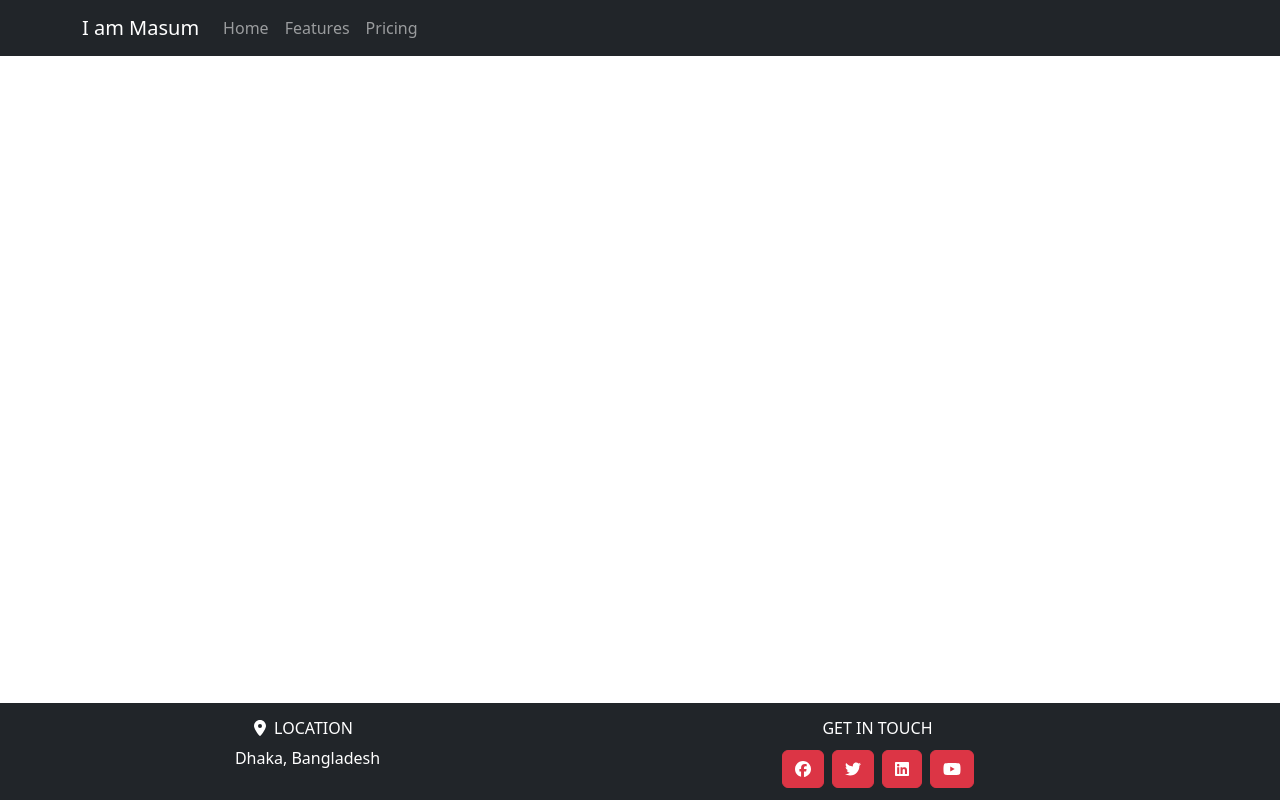
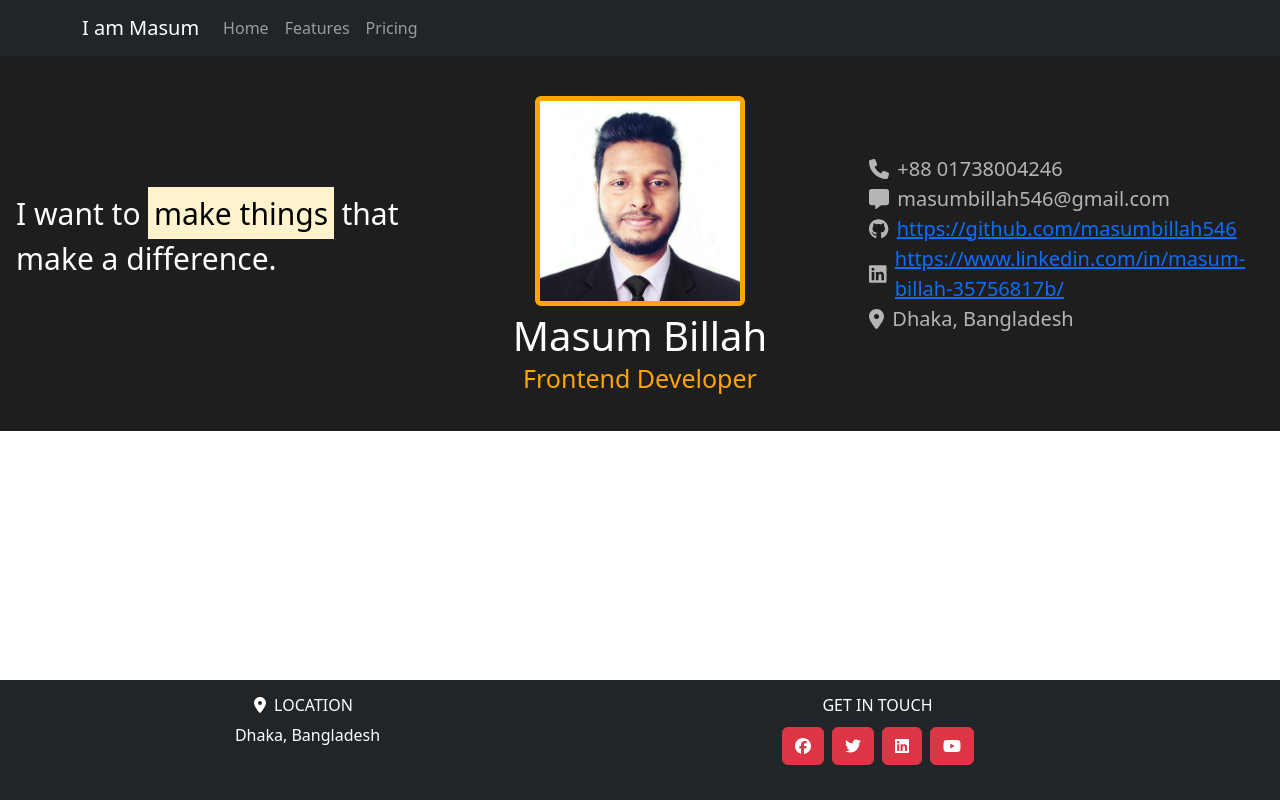
Before and after one commit to masumbillah546/My-React-Portfolio-, a React (Create React App) app: page / in a window 1280 px wide. Built offline with nearby package versions, Linux system fonts and the light colour scheme.

Commit message:
add banner

```diff
--- a/src/App.css
+++ b/src/App.css
@@ -1,4 +1,8 @@
 .App {
+  background-color: #FFFFFF;
+}
+
+/* .App {
   text-align: center;
 }
 
@@ -35,4 +39,4 @@
   to {
     transform: rotate(360deg);
   }
-}
+} */
--- a/src/App.js
+++ b/src/App.js
@@ -1,36 +1,19 @@
-// import logo from './logo.svg';
-// import './App.css';
+import './App.css';
 import 'bootstrap/dist/css/bootstrap.min.css';
-import {Header, Footer} from './components';
+import './assets/styles/style.css'
+import {Header, Footer, Banner} from './components';
+import { footerHeight } from './constants/constants';
 
 function App() {
   return (
-    <div style={{minHeight: window.innerHeight}}>
-      <Header/>
+    <div className='App'>
+      <div style={{minHeight: window.innerHeight - footerHeight}}>
+        <Header/>
+        <Banner/>
+      </div>
       <Footer/>
     </div>
   );
 }
 
-// function App() {
-//   return (
-//     <div className="App">
-//       <header className="App-header">
-//         <img src={logo} className="App-logo" alt="logo" />
-//         <p>
-//           Edit <code>src/App.js</code> and save to reload.
-//         </p>
-//         <a
-//           className="App-link"
-//           href="https://reactjs.org"
-//           target="_blank"
-//           rel="noopener noreferrer"
-//         >
-//           Learn React
-//         </a>
-//       </header>
-//     </div>
-//   );
-// }
-
 export default App;
--- /dev/null
+++ b/src/assets/styles/style.css
@@ -0,0 +1,8 @@
+.title {
+  font-size: 30px;
+  color: #FFFFFF;
+}
+.profile-picture {
+  border: 5px solid orange;
+  border-radius: 6px;
+}
--- /dev/null
+++ b/src/components/Banner.js
@@ -0,0 +1,49 @@
+import { FontAwesomeIcon } from '@fortawesome/react-fontawesome'
+import { faLocationDot, faMessage, faPhone } from '@fortawesome/free-solid-svg-icons'
+import { faGithub, faLinkedin } from '@fortawesome/free-brands-svg-icons'
+const profileImage = require('../assets/images/profile-picture.png')
+
+function Banner() {
+  return (
+    <div id="profile" className="container-fluid profile">
+      <div className="row py-4" style={{backgroundColor: '#1e1e1e'}}>
+        <div className="col-lg-4 d-flex flex-column justify-content-center title p-3">
+            <p> I want to <mark>make things</mark> that make a difference.</p>
+        </div>
+        <div className="col-lg-4 d-flex flex-column justify-content-center align-items-center  p-3">
+          <div className="profile-picture">
+            <img className="" src={profileImage} height="200" alt="Person"/>
+          </div>
+          <div style={{color: 'white', fontSize: 40}}>Masum Billah</div>
+          <div style={{color: 'orange', fontSize: 25, lineHeight: 1}}>Frontend Developer</div>
+        </div>
+        <div className="col-lg-4 d-flex flex-column justify-content-center p-3">
+          <div style={{color: '#b4b6b5', fontSize: 20}}>
+            <div className="d-flex align-items-center">
+              <FontAwesomeIcon icon={faPhone}/>
+              <div className='mx-2'>+88 01738004246</div>
+            </div>
+            <div className="d-flex align-items-center">
+              <FontAwesomeIcon icon={faMessage}/>
+              <div className='mx-2'>masumbillah546@gmail.com</div>
+            </div>
+            <div className="d-flex align-items-center">
+              <FontAwesomeIcon icon={faGithub}/>
+              <div className='mx-2'><a href='https://github.com/masumbillah546' target='_blank'>https://github.com/masumbillah546</a></div>
+            </div>
+            <div className="d-flex align-items-center">
+              <FontAwesomeIcon icon={faLinkedin}/>
+              <div className='mx-2'><a href='https://www.linkedin.com/in/masum-billah-35756817b/' target='_blank'>https://www.linkedin.com/in/masum-billah-35756817b/</a></div>
+            </div>
+            <div className="d-flex align-items-center">
+              <FontAwesomeIcon icon={faLocationDot}/>
+              <div className='mx-2'> Dhaka, Bangladesh</div>
+            </div>
+          </div>
+        </div>
+      </div>
+    </div>
+  );
+}
+
+export default Banner;
--- a/src/components/Footer.js
+++ b/src/components/Footer.js
@@ -1,32 +1,33 @@
 import { FontAwesomeIcon } from '@fortawesome/react-fontawesome'
 import { faLocationDot } from '@fortawesome/free-solid-svg-icons'
 import { faFacebook, faLinkedin, faTwitter, faYoutube } from '@fortawesome/free-brands-svg-icons'
+import { footerHeight } from '../constants/constants';
 
 function Footer() {
   return (
-    <footer style={{backgroundColor: '#212529'}} class="footer w-100 text-white position-absolute bottom-0">
-      <div class="container">
-        <div class="row py-3 pb-0">
-          <div class="col-5 d-flex flex-column align-items-center">
-            <h6 class="text-uppercase">
+    <footer style={{backgroundColor: '#212529', height: footerHeight}} className="footer w-100 text-white">
+      <div className="container">
+        <div className="row py-3 pb-0">
+          <div className="col-5 d-flex flex-column align-items-center">
+            <h6 className="text-uppercase">
               <span><FontAwesomeIcon icon={faLocationDot} /></span>
               <span className='mx-2'>Location</span>
             </h6>
-            <p class="">Dhaka, Bangladesh</p>
+            <p className="">Dhaka, Bangladesh</p>
           </div>
-          <div class="col-7 d-flex flex-column align-items-center">
-            <h6 class="text-uppercase">Get in touch</h6>
+          <div className="col-7 d-flex flex-column align-items-center">
+            <h6 className="text-uppercase">Get in touch</h6>
             <div className='m-2 mt-0 mx-0'>
-              <a class="btn btn-danger m-1" href="https://www.facebook.com/masum.billah.7355079">
+              <a className="btn btn-danger m-1" href="https://www.facebook.com/masum.billah.7355079">
                 <FontAwesomeIcon icon={faFacebook} />
               </a>
-              <a class="btn btn-danger m-1" href="https://twitter.com/Masumbillah546">
+              <a className="btn btn-danger m-1" href="https://twitter.com/Masumbillah546">
                 <FontAwesomeIcon icon={faTwitter} />
               </a>
-              <a class="btn btn-danger m-1" href="https://www.linkedin.com/in/masum-billah-35756817b/">
+              <a className="btn btn-danger m-1" href="https://www.linkedin.com/in/masum-billah-35756817b/">
                 <FontAwesomeIcon icon={faLinkedin} />
               </a>
-              <a class="btn btn-danger m-1" href="https://www.youtube.com/channel/UC5HOZf7S1_mp88M89fdCotQ?view_as=subscriber">
+              <a className="btn btn-danger m-1" href="https://www.youtube.com/channel/UC5HOZf7S1_mp88M89fdCotQ?view_as=subscriber">
                 <FontAwesomeIcon icon={faYoutube} />
               </a>
             </div>
--- a/src/components/index.js
+++ b/src/components/index.js
@@ -1,7 +1,9 @@
 import Header from "./Header";
 import Footer from "./Footer";
+import Banner from "./Banner";
 
 export {
   Header,
   Footer,
+  Banner,
 }
--- /dev/null
+++ b/src/constants/constants.js
@@ -0,0 +1 @@
+export const footerHeight = 120;
```
Also changed, not shown: src/assets/images/profile-picture.png (added).
